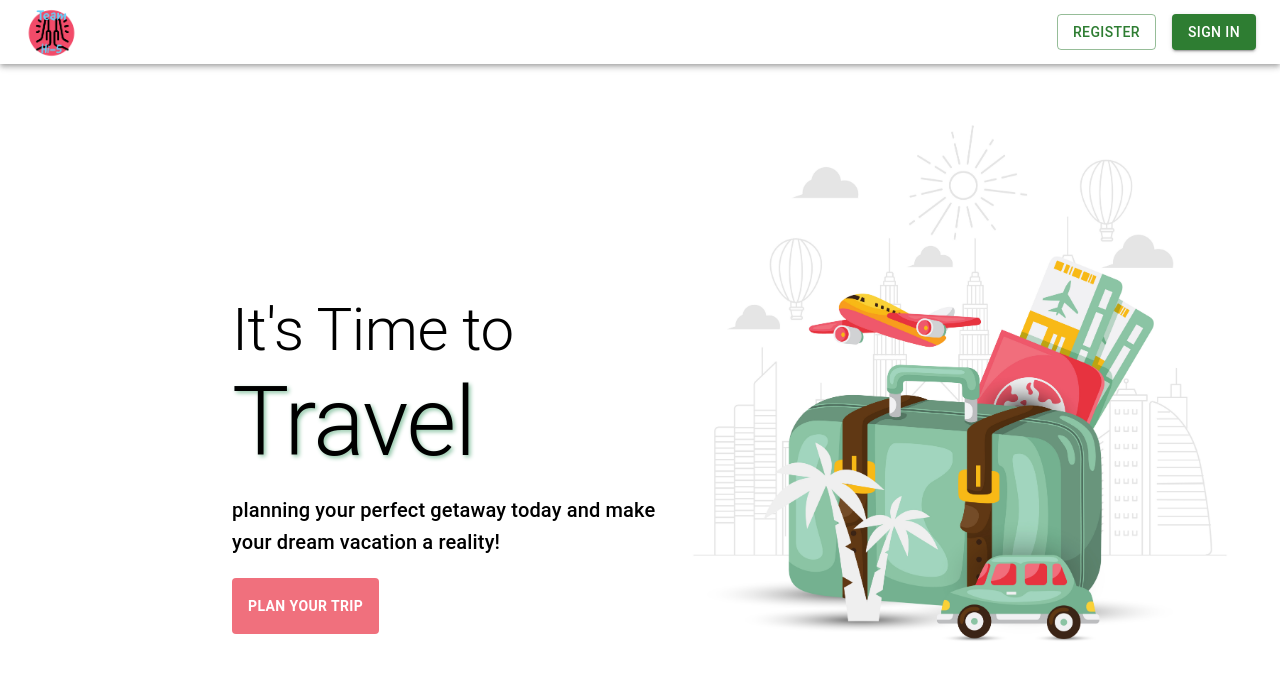
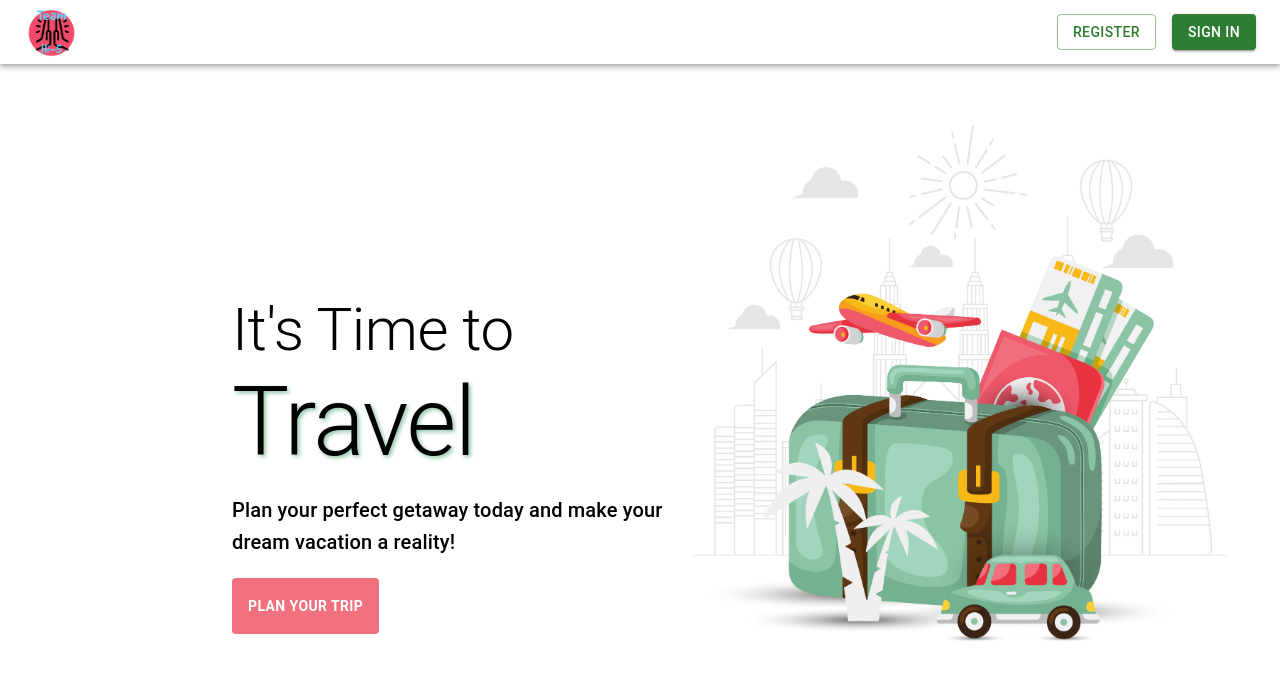
Before and after one commit to ncrekai/team-app, a React (Vite) app in the folder client/: page / in a window 1280 px wide. Shown: the top 680 px of the page. Built offline with nearby package versions, Linux system fonts and the light colour scheme; a web font is replaced by a local one.

Commit message:
Edited home subheading

```diff
--- a/client/src/pages/Home.jsx
+++ b/client/src/pages/Home.jsx
@@ -11,7 +11,7 @@ const Home = () => {
              </Typography>
              <Typography variant="h1" className='heading'>Travel</Typography>
              <Typography variant="h6" className='subheading'>
-                planning your perfect getaway today and make your dream vacation a reality!
+                Plan your perfect getaway today and make your dream vacation a reality!
              </Typography>
              <Button className='planButton'>Plan Your Trip</Button>
           </Box>
```
